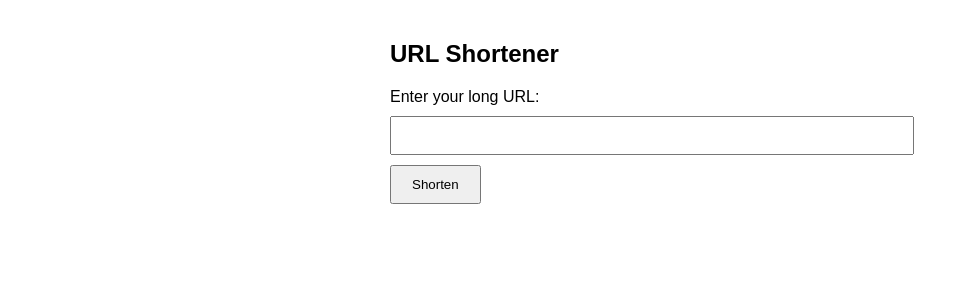
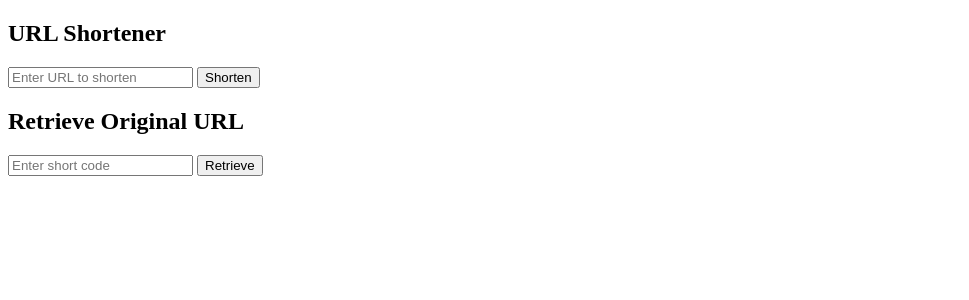
Before and after one commit to haiderwaqas029/waqas_innovaxel_ahmad, a Flask app: page / in a window 1280 px wide. Shown: the top 300 px of the page, without its empty margins (0-969 px from the left). Run offline with Flask 3, Linux system fonts and the light colour scheme.

Commit message:
Second endpoint completed, Url retrieved successfully

```diff
--- a/app.py
+++ b/app.py
@@ -1,53 +1,95 @@
-from flask import Flask, request, redirect, render_template, jsonify
-from models import db, ShortURL
-from utils import generate_short_code
+from flask import Flask, request, jsonify, redirect, render_template
+from flask_sqlalchemy import SQLAlchemy
+import random
+import string
 from datetime import datetime
 
 app = Flask(__name__)
-app.config['SQLALCHEMY_DATABASE_URI'] = 'sqlite:///db.sqlite3'
+app.config['SQLALCHEMY_DATABASE_URI'] = 'sqlite:///urls.db'
 app.config['SQLALCHEMY_TRACK_MODIFICATIONS'] = False
-db.init_app(app)
+db = SQLAlchemy(app)
 
+# URL Model
+class URL(db.Model):
+    id = db.Column(db.Integer, primary_key=True)
+    url = db.Column(db.String(500), nullable=False)
+    short_code = db.Column(db.String(10), unique=True, nullable=False)
+    access_count = db.Column(db.Integer, default=0)
+    created_at = db.Column(db.String(30), nullable=False)
+    updated_at = db.Column(db.String(30), nullable=False)
+
+# Create tables
+with app.app_context():
+    db.create_all()
+
+# Helper function
+def generate_short_code(length=6):
+    characters = string.ascii_letters + string.digits
+    return ''.join(random.choice(characters) for _ in range(length))
+
+# Home page
 @app.route('/')
-def index():
+def home():
     return render_template('index.html')
 
-@app.route('/<short_code>')
-def redirect_to_url(short_code):
-    short_url = ShortURL.query.filter_by(short_code=short_code).first()
-    if short_url:
-        return redirect(short_url.url)
-    return render_template('index.html', error="Short URL not found")
-
-
+# Shorten URL
 @app.route('/shorten', methods=['POST'])
 def shorten_url():
-    data = request.form
+    data = request.get_json()
     original_url = data.get('url')
+
     if not original_url:
-        return jsonify({"error": "URL is required"}), 400
+        return jsonify({'error': 'URL is required'}), 400
 
     short_code = generate_short_code()
-    now = datetime.utcnow()
+    timestamp = datetime.utcnow().isoformat()
 
-    short_url = ShortURL(
+    new_url = URL(
         url=original_url,
         short_code=short_code,
-        created_at=now,
-        updated_at=now
+        created_at=timestamp,
+        updated_at=timestamp
     )
-    db.session.add(short_url)
+    db.session.add(new_url)
     db.session.commit()
 
     return jsonify({
-        "id": short_url.id,
-        "url": short_url.url,
-        "shortCode": short_url.short_code,
-        "createdAt": short_url.created_at.isoformat(),
-        "updatedAt": short_url.updated_at.isoformat()
+        'id': new_url.id,
+        'url': new_url.url,
+        'shortCode': new_url.short_code,
+        'createdAt': new_url.created_at,
+        'updatedAt': new_url.updated_at
     }), 201
 
+# Retrieve URL metadata (via API)
+@app.route('/shorten/<short_code>', methods=['GET'])
+def retrieve_url(short_code):
+    url = URL.query.filter_by(short_code=short_code).first()
+
+    if not url:
+        return jsonify({'error': 'Short URL not found'}), 404
+
+    url.access_count += 1
+    db.session.commit()
+
+    return jsonify({
+        'id': url.id,
+        'url': url.url,
+        'shortCode': url.short_code,
+        'createdAt': url.created_at,
+        'updatedAt': url.updated_at,
+        'accessCount': url.access_count
+    }), 200
+
+# Redirect to original URL
+@app.route('/<short_code>')
+def redirect_to_original(short_code):
+    url = URL.query.filter_by(short_code=short_code).first()
+    if url:
+        url.access_count += 1
+        db.session.commit()
+        return redirect(url.url)
+    return "Short URL not found", 404
+
 if __name__ == '__main__':
-    with app.app_context():
-        db.create_all()
     app.run(debug=True)
--- a/templates/index.html
+++ b/templates/index.html
@@ -1,59 +1,58 @@
 <!DOCTYPE html>
-<html lang="en">
+<html>
 <head>
-  <meta charset="UTF-8">
     <title>URL Shortener</title>
-  <style>
-    body {
-      font-family: Arial, sans-serif;
-      max-width: 500px;
-      margin: 40px auto;
-    }
-    input[type="text"] {
-      width: 100%;
-      padding: 10px;
-      margin-top: 10px;
-    }
-    button {
-      padding: 10px 20px;
-      margin-top: 10px;
-    }
-    #result {
-      margin-top: 20px;
-      font-weight: bold;
-    }
-  </style>
 </head>
 <body>
     <h2>URL Shortener</h2>
+
     <form id="shortenForm">
-    <label for="url">Enter your long URL:</label>
-    <input type="text" id="url" name="url" required>
+        <input type="text" id="urlInput" placeholder="Enter URL to shorten" required>
         <button type="submit">Shorten</button>
     </form>
 
-  <div id="result"></div>
+    <p id="shortenedUrl"></p>
+
+    <h2>Retrieve Original URL</h2>
+    <form id="retrieveForm">
+        <input type="text" id="codeInput" placeholder="Enter short code" required>
+        <button type="submit">Retrieve</button>
+    </form>
+
+    <p id="retrievedUrl"></p>
 
     <script>
-    document.getElementById('shortenForm').addEventListener('submit', async function (e) {
+        document.getElementById('shortenForm').addEventListener('submit', async function(e) {
             e.preventDefault();
-      const urlInput = document.getElementById('url').value;
-
-      const formData = new FormData();
-      formData.append('url', urlInput);
+            const url = document.getElementById('urlInput').value;
 
             const response = await fetch('/shorten', {
                 method: 'POST',
-        body: formData
+                headers: { 'Content-Type': 'application/json' },
+                body: JSON.stringify({ url })
             });
 
-      const result = await response.json();
+            const data = await response.json();
+            if (data.shortCode) {
+                document.getElementById('shortenedUrl').innerHTML =
+   		 `Shortened URL: <a href="http://127.0.0.1:5000/${data.shortCode}" target="_blank">http://127.0.0.1:5000/${data.shortCode}</a>`;
 
-      const resultDiv = document.getElementById('result');
-      if (response.ok) {
-        resultDiv.innerHTML = `Short URL: <a href="/${result.shortCode}" target="_blank">${window.location.origin}/${result.shortCode}</a>`;
             } else {
-        resultDiv.innerHTML = `Error: ${result.error}`;
+                document.getElementById('shortenedUrl').innerText = 'Error creating short URL.';
+            }
+        });
+
+        document.getElementById('retrieveForm').addEventListener('submit', async function(e) {
+            e.preventDefault();
+            const code = document.getElementById('codeInput').value;
+
+            const response = await fetch(`/shorten/${code}`);
+            const data = await response.json();
+
+            if (data.url) {
+                document.getElementById('retrievedUrl').innerText = `Original URL: ${data.url}`;
+            } else {
+                document.getElementById('retrievedUrl').innerText = 'Short code not found.';
             }
         });
     </script>
```
Also changed, not shown: instance/db.sqlite3, instance/urls.db (added). Lines whose indentation alone changed are shown as unchanged.
